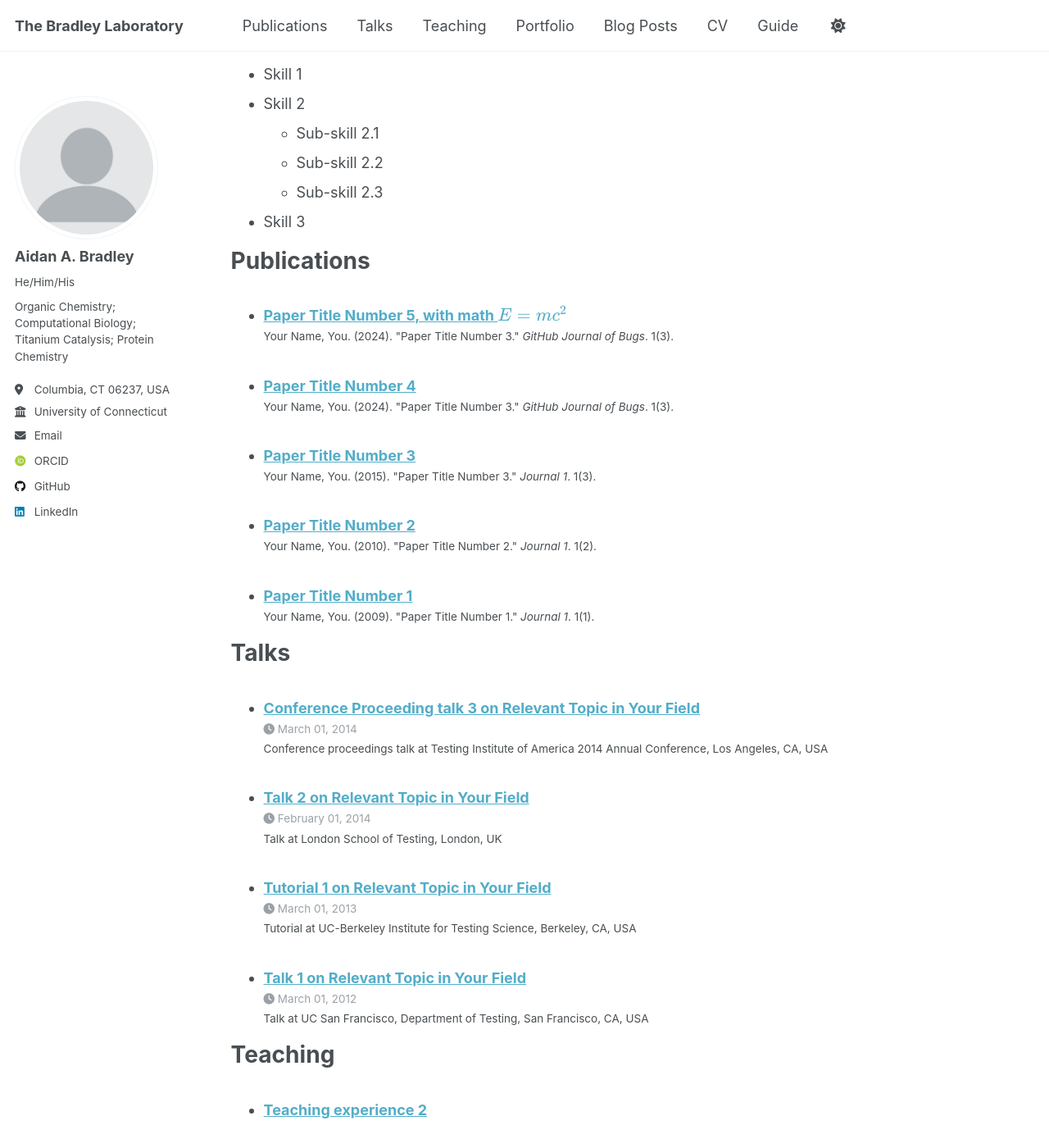
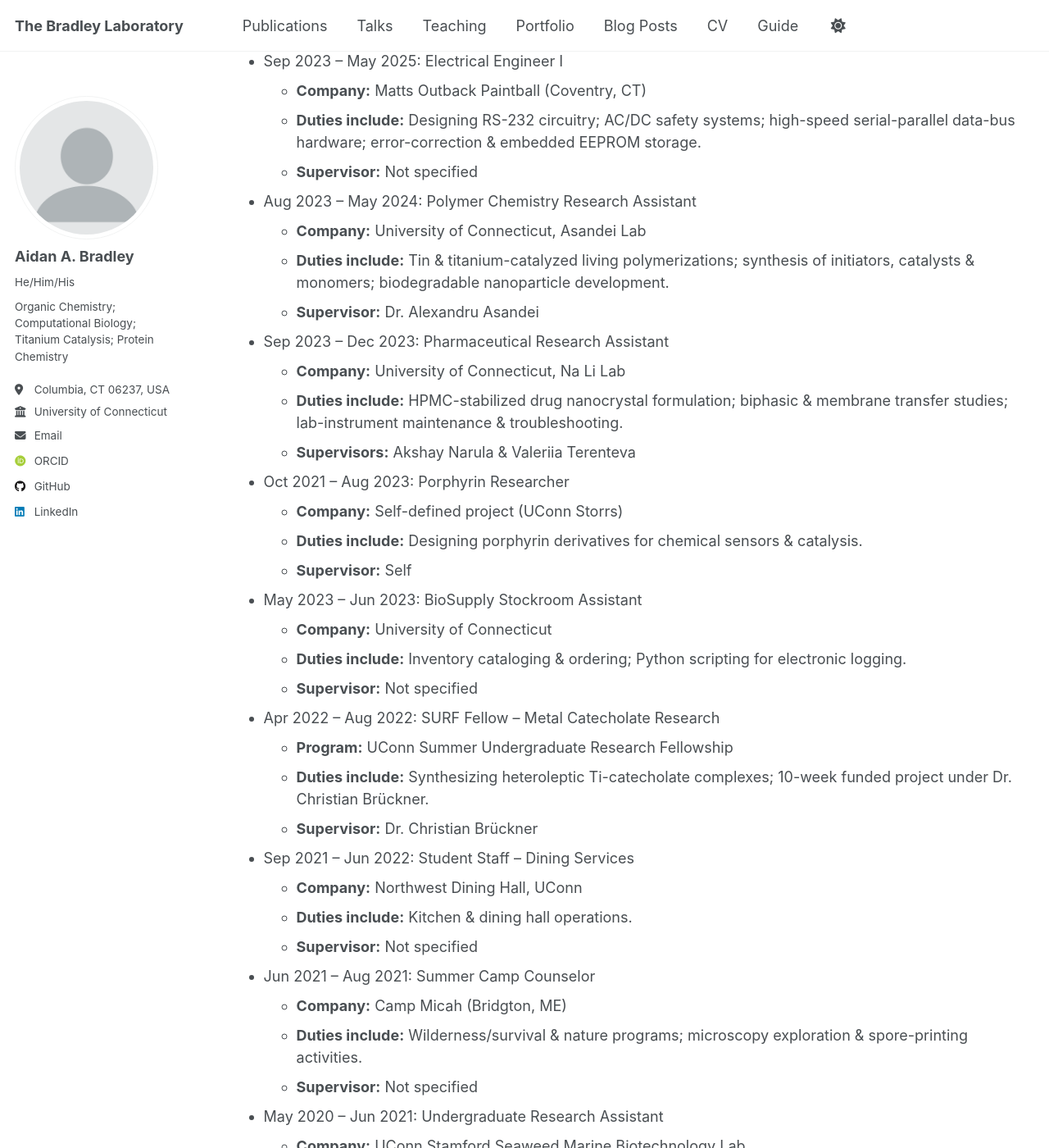
Before and after one commit to aab18011/aab18011.github.io, a Jekyll site: the page built from _pages/cv.md, in a window 1280 px wide and 1400 px high, scrolled down 778 px. Shown: the whole window at 82% size. Built offline with Jekyll 4.4.1, drawn with Linux system fonts in a browser that asks for light colours; some web fonts are replaced; a script that is not in the unit is left out; some of the changed text lies outside the part shown.

Commit message:
Update cv.md

```diff
--- a/_pages/cv.md
+++ b/_pages/cv.md
@@ -11,54 +11,134 @@ redirect_from:
 
 Education
 ======
-* Ph.D in Version Control Theory, GitHub University, 2018 (expected)
-* M.S. in Jekyll, GitHub University, 2014
-* B.S. in GitHub, GitHub University, 2012
+* B.S. in Chemistry (ACS), University of Connecticut (2019 – Present)
+* High School Diploma in Chemistry, Joseph A. Foran High School (2015 – 2019)
 
 Work experience
 ======
-* Spring 2024: Academic Pages Collaborator
-  * GitHub University
-  * Duties includes: Updates and improvements to template
-  * Supervisor: The Users
+* May 2025 – Present: Owner
+  * **Company:** Bradley Lab and Computer (BLC Labs) LLC
+  * **Duties include:** Leading a CT-based research consultancy; developing novel chemistry & IT infrastructure to support advanced scientific projects.
+  * **Supervisor:** Self
 
-* Fall 2015: Research Assistant
-  * GitHub University
-  * Duties included: Merging pull requests
-  * Supervisor: Professor Hub
+* Jan 2025 – May 2025: Chemical Process Engineer
+  * **Company:** Private Company (CT, USA)
+  * **Duties include:** Formulation & reverse engineering of industrial coatings; solvent/stripper system development; EPA/FDA compliance; process optimization & troubleshooting; LED-aided QC.
+  * **Supervisor:** Not specified
 
-* Summer 2015: Research Assistant
-  * GitHub University
-  * Duties included: Tagging issues
-  * Supervisor: Professor Git
+* Sep 2023 – May 2025: Head of Information Technology
+  * **Company:** Matts Outback Paintball (Coventry, CT)
+  * **Duties include:** Networked security-camera systems; PoE NVR management; livestream infrastructure; Ansible automation; Proxmox KVM & Django deployments.
+  * **Supervisor:** Not specified
+
+* Sep 2023 – May 2025: Electrical Engineer I
+  * **Company:** Matts Outback Paintball (Coventry, CT)
+  * **Duties include:** Designing RS-232 circuitry; AC/DC safety systems; high-speed serial-parallel data-bus hardware; error-correction & embedded EEPROM storage.
+  * **Supervisor:** Not specified
+
+* Aug 2023 – May 2024: Polymer Chemistry Research Assistant
+  * **Company:** University of Connecticut, Asandei Lab
+  * **Duties include:** Tin & titanium-catalyzed living polymerizations; synthesis of initiators, catalysts & monomers; biodegradable nanoparticle development.
+  * **Supervisor:** Dr. Alexandru Asandei
+
+* Sep 2023 – Dec 2023: Pharmaceutical Research Assistant
+  * **Company:** University of Connecticut, Na Li Lab
+  * **Duties include:** HPMC-stabilized drug nanocrystal formulation; biphasic & membrane transfer studies; lab-instrument maintenance & troubleshooting.
+  * **Supervisors:** Akshay Narula & Valeriia Terenteva
+
+* Oct 2021 – Aug 2023: Porphyrin Researcher
+  * **Company:** Self-defined project (UConn Storrs)
+  * **Duties include:** Designing porphyrin derivatives for chemical sensors & catalysis.
+  * **Supervisor:** Self
+
+* May 2023 – Jun 2023: BioSupply Stockroom Assistant
+  * **Company:** University of Connecticut
+  * **Duties include:** Inventory cataloging & ordering; Python scripting for electronic logging.
+  * **Supervisor:** Not specified
+
+* Apr 2022 – Aug 2022: SURF Fellow – Metal Catecholate Research
+  * **Program:** UConn Summer Undergraduate Research Fellowship
+  * **Duties include:** Synthesizing heteroleptic Ti-catecholate complexes; 10-week funded project under Dr. Christian Brückner.
+  * **Supervisor:** Dr. Christian Brückner
+
+* Sep 2021 – Jun 2022: Student Staff – Dining Services
+  * **Company:** Northwest Dining Hall, UConn
+  * **Duties include:** Kitchen & dining hall operations.
+  * **Supervisor:** Not specified
+
+* Jun 2021 – Aug 2021: Summer Camp Counselor
+  * **Company:** Camp Micah (Bridgton, ME)
+  * **Duties include:** Wilderness/survival & nature programs; microscopy exploration & spore-printing activities.
+  * **Supervisor:** Not specified
+
+* May 2020 – Jun 2021: Undergraduate Research Assistant
+  * **Company:** UConn Stamford Seaweed Marine Biotechnology Lab
+  * **Duties include:** Sterile media prep; DNA/RNA extraction; gel electrophoresis; lab maintenance & data analysis.
+  * **Supervisor:** Not specified
+
+* Aug 2019 – Aug 2020: IT Help Desk Technician
+  * **Company:** UConn Stamford
+  * **Duties include:** IT support & help-desk troubleshooting.
+  * **Supervisor:** Not specified
+
+* Dec 2019 – Aug 2020: Computer Science Instructor
+  * **Company:** Happy Code Club (Stamford, CT)
+  * **Duties include:** Teaching Scratch, Ozobot programming & Python fundamentals.
+  * **Supervisor:** Not specified
 
 Skills
 ======
-* Skill 1
-* Skill 2
-  * Sub-skill 2.1
-  * Sub-skill 2.2
-  * Sub-skill 2.3
-* Skill 3
+- **Computational Chemistry & Modeling**
+  - Density Functional Theory (DFT)
+  - Molecular Dynamics (GROMACS, CHARMM‑GUI)
+  - QM/MM methods
 
-Publications
+- **Computational Biology & Bioinformatics**
+  - Protein structure simulation (5‑HT₂A receptor MD)
+  - Trajectory analysis & visualization (VMD, ChimeraX)
+  - Sequence alignment & data parsing (Python)
+
+- **Synthetic & Inorganic Chemistry**
+  - Transition‑metal complex synthesis (Ti‑catecholates, porphyrins)
+  - Ring‑opening polymerization (Zn/Sn catalysts)
+  - Photochemical surface functionalization
+
+- **Analytical & Lab Techniques**
+  - Sterile cell culture & microscopy
+  - Gametophyte/sporophyte isolation (seaweed biology)
+  - HPLC, NMR, UV‑Vis spectroscopy
+
+- **Programming & Automation**
+  - Python (data analysis, scripting, Selenium)
+  - Bash & Linux shell scripting
+  - Git/GitHub workflows & CI automation
+
+- **Instrumentation & IT Systems**
+  - OBS WebSocket control & live‑stream automation
+  - Network design (PoE cameras, NVR)
+  - Hardware diagnostics & PCB prototyping
+
+Computer Science & Software Skills
 ======
-  <ul>{% for post in site.publications reversed %}
-    {% include archive-single-cv.html %}
-  {% endfor %}</ul>
 
-Talks
-======
-  <ul>{% for post in site.talks reversed %}
-    {% include archive-single-talk-cv.html  %}
-  {% endfor %}</ul>
+- **Programming Languages**
+  - **Primary:** Python | C
+  - **Additional:** Lua | HTML | CSS | JavaScript
 
-Teaching
-======
-  <ul>{% for post in site.teaching reversed %}
-    {% include archive-single-cv.html %}
-  {% endfor %}</ul>
+- **Libraries & Frameworks**
+  - **Python:** NumPy, Pandas, Matplotlib, Selenium, Obs‑WebSocket‑Py, Django
+  - **Other:**  pico-sdk (Rasperry Pi Pico)
 
-Service and leadership
-======
-* Currently signed in to 43 different slack teams
+- **Tools & Environments**
+  - Version control with Git & GitHub
+  - Linux/Bash scripting & automation
+  - Docker & container orchestration
+  - OBS Studio integration & WebSocket control
+
+- **Core Topics & Concepts**
+  - Data structures & algorithms
+  - Object‑oriented & functional programming
+  - Web development (responsive design, REST APIs)
+  - Network automation & hardware interfacing
+  - Test‑driven development & debugging
+  - Parallelism & process management
```
